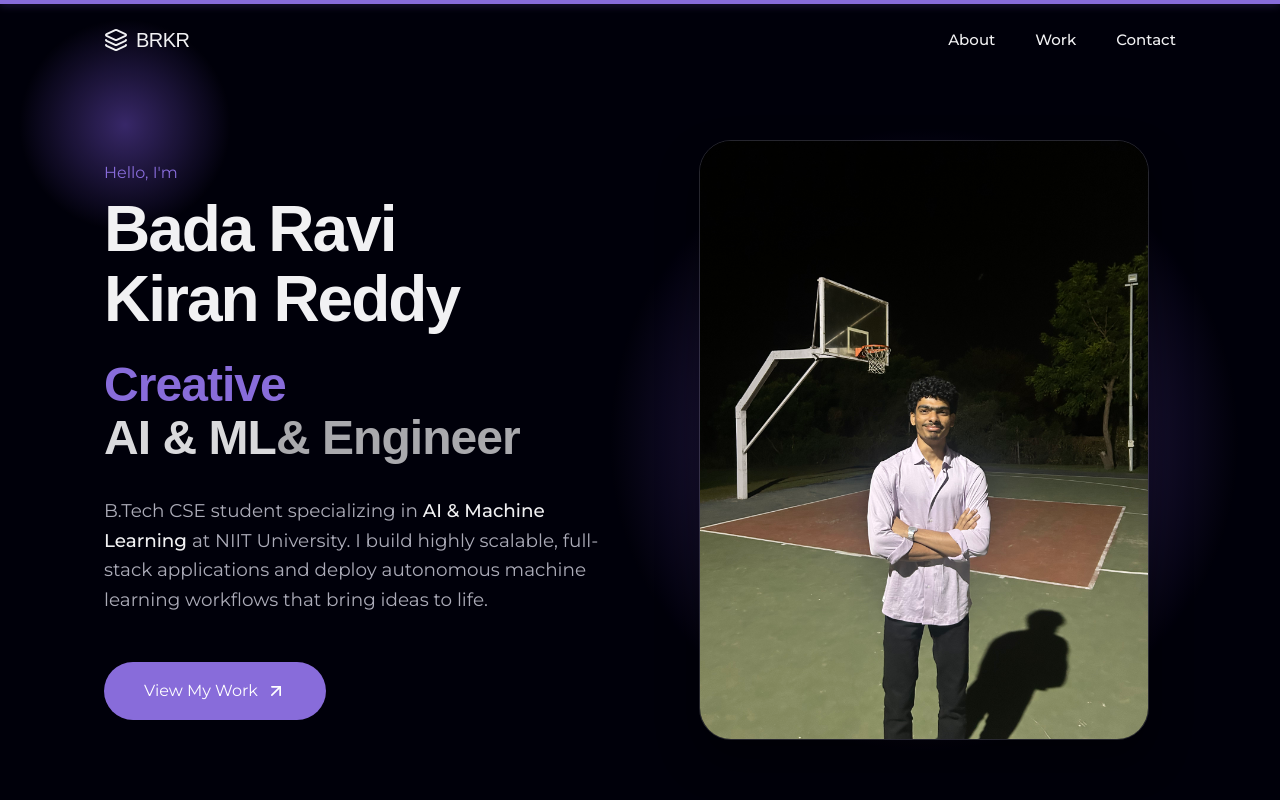
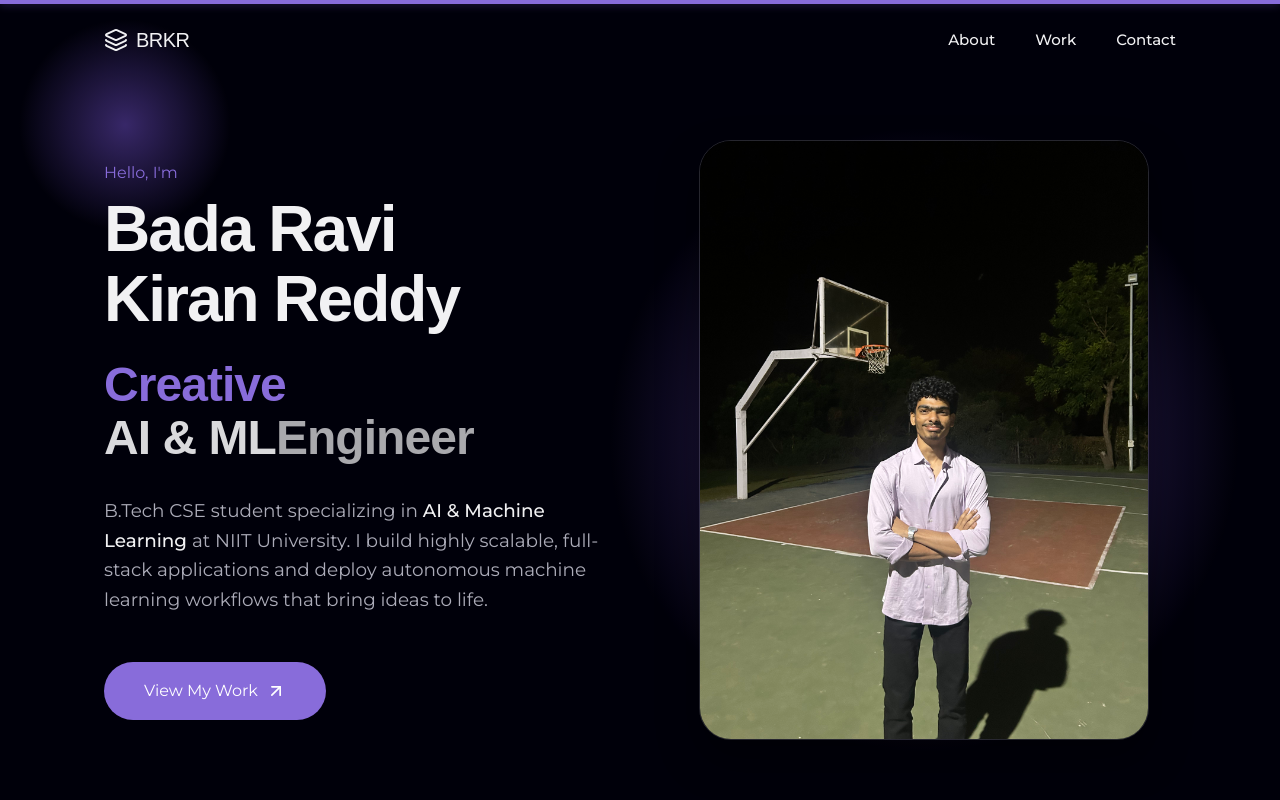
Before and after one commit to Ravikiranreddybada/ravikiranreddybada-portfolio, a React (Vite) app: page / in a window 1280 px wide. Shown: the top 800 px of the page. Built offline with nearby package versions, Linux system fonts and the light colour scheme; a web font is replaced by a local one.

Commit message:
fix: removed redundant ampersand in hero profession title

```diff
--- a/src/components/Hero.jsx
+++ b/src/components/Hero.jsx
@@ -48,7 +48,7 @@ const Hero = () => {
           <motion.h2 variants={childVariants} className="hero-title">
             <span className="hero-split">Creative</span> <br/>
             <span className="hero-profession-1">AI & ML</span>
-            <span className="hero-profession-2">& Engineer</span>
+            <span className="hero-profession-2">Engineer</span>
           </motion.h2>
 
           <motion.p variants={childVariants} className="hero-desc">
```
